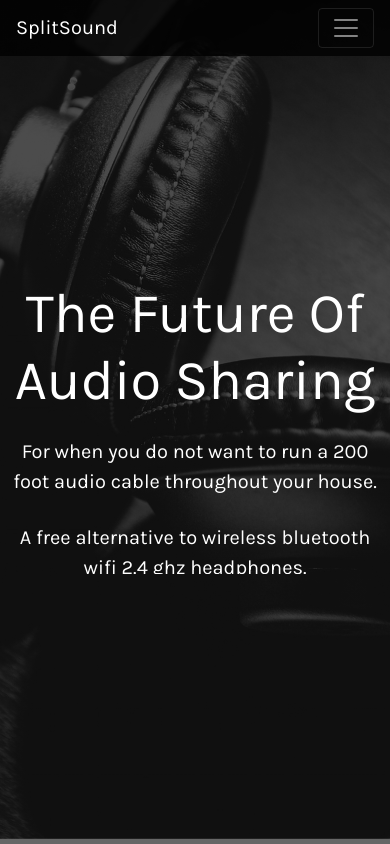
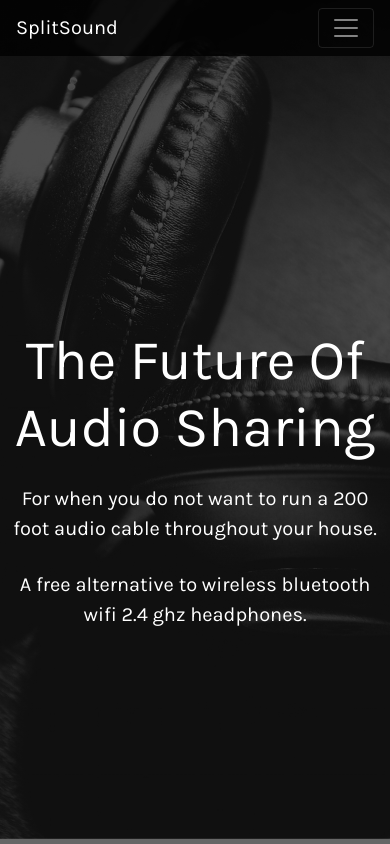
Before and after one commit to symboxtra/SplitSound-Web, a Vue app: page /#/home in a window 390 px wide. Built offline with nearby package versions, Linux system fonts and the light colour scheme.

Commit message:
fixed overflow and mobile issues... kind of

```diff
--- a/src/App.vue
+++ b/src/App.vue
@@ -1,7 +1,7 @@
 <template>
     <div>
         <div class="main">
-            <navbar></navbar>
+            <navbar> </navbar>
                 <div class="content">
                     <transition :name="routerAnimation" :enter-active-class="enterAnimation"
                                 :leave-active-class="exitAnimation">
--- a/src/assets/css/main.css
+++ b/src/assets/css/main.css
@@ -14,6 +14,9 @@
 @media (min-width: 600px) {
     .main {
         background: linear-gradient( rgba(0, 0, 0, 0.6), rgba(0, 0, 0, 0.6) ), url("../images/headphone-pic.jpg");
+    }
+    .content{
+        overflow: hidden;
     }
 }
 
@@ -34,8 +37,7 @@
 }
 
 .content {
-    width: inherit;
-    height: 60%;
+    height: 50%;
     text-align: center;
     margin: auto;
     position: absolute;
@@ -43,7 +45,7 @@
     left: 0;
     bottom: 0;
     right: 0;
-    overflow: hidden;
+
 }
 
 /*.router-animation-enter-active{*/
```
Also changed, not shown: package.json (+13 -1 lines). Lines whose indentation alone changed are shown as unchanged.
